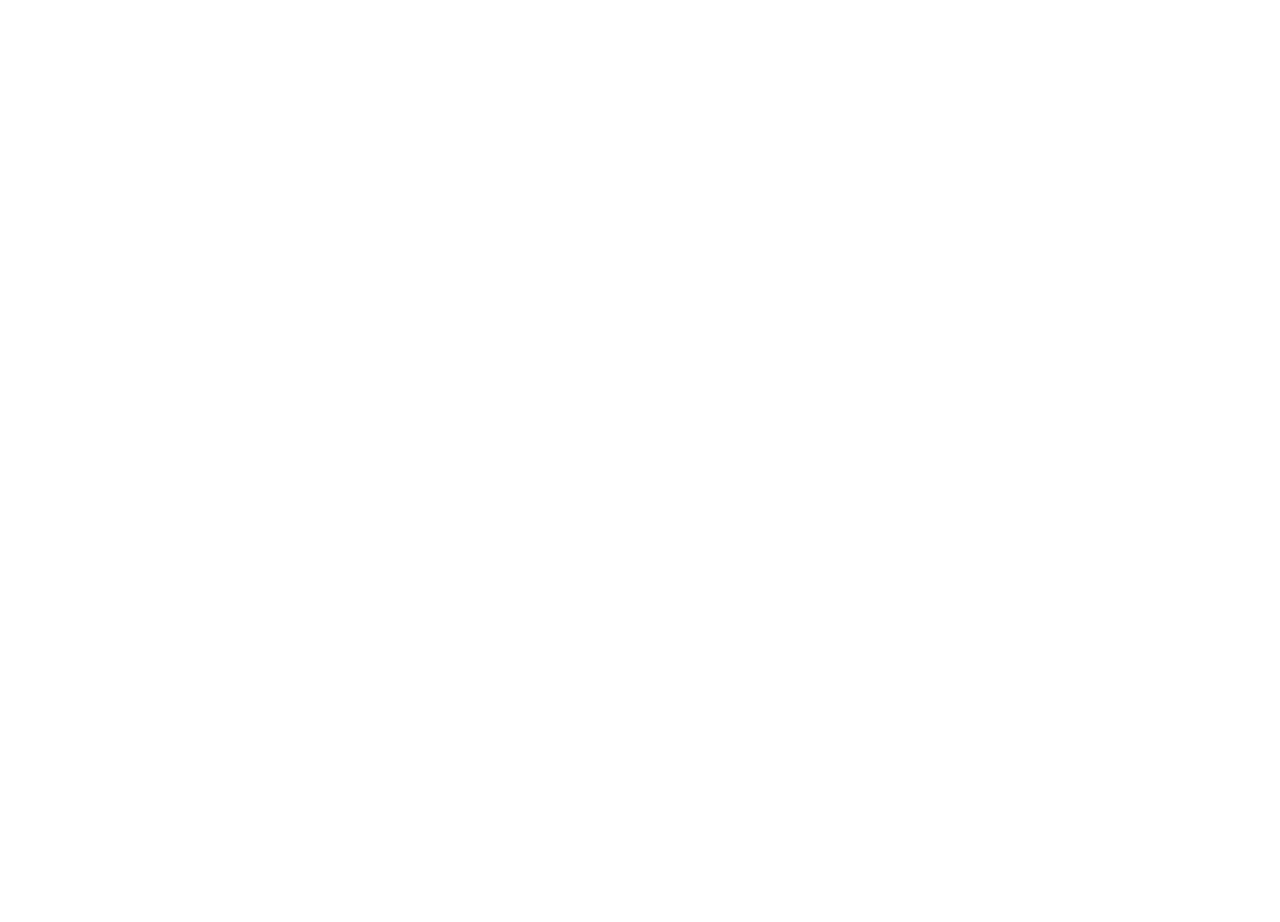
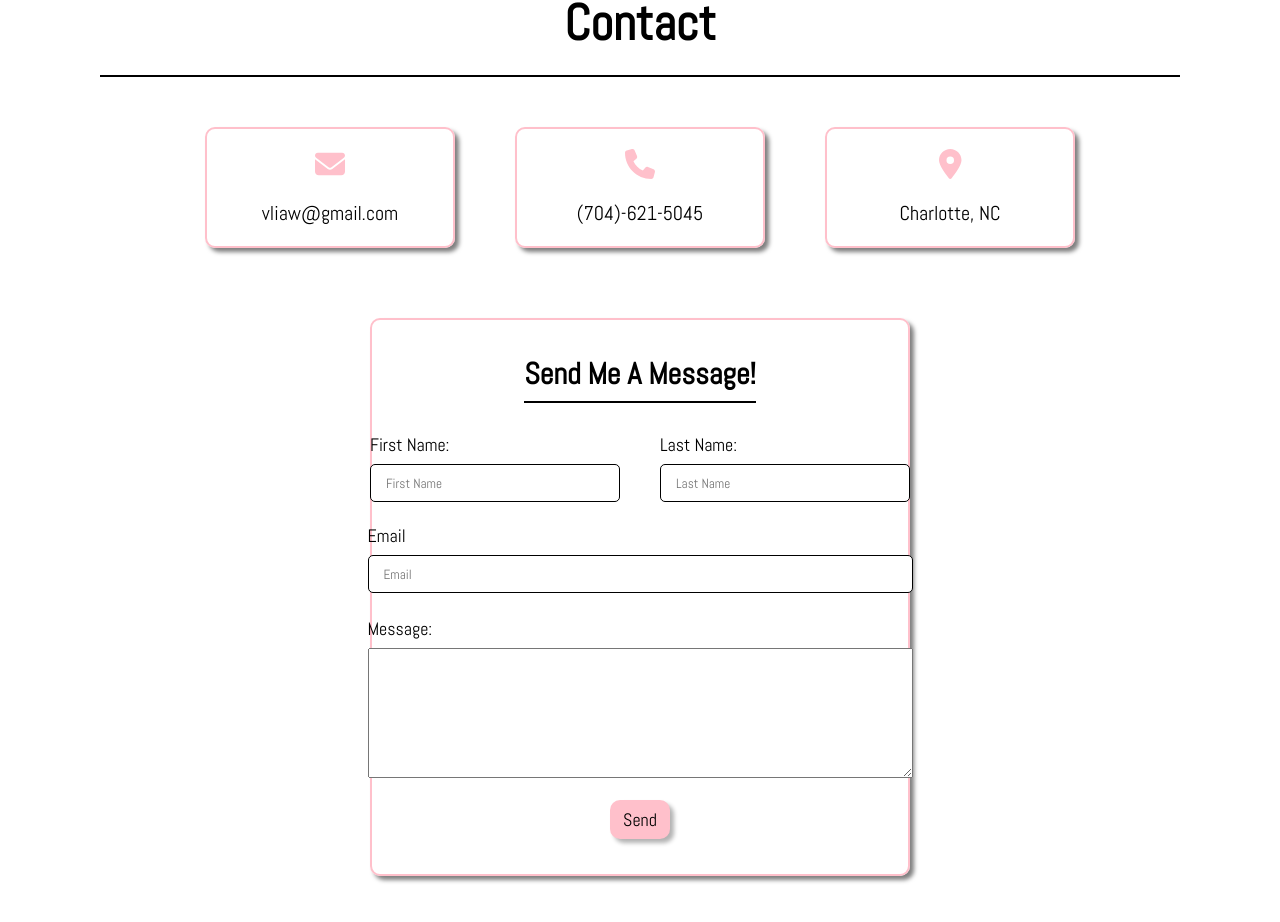
Before and after one commit to VanessaLiaw021/personal-portfolio, a React (Create React App) app: page /contact in a window 1280 px wide. Shown: the part 174-1096 px from the top of the page. Before the commit the page ends 800 px from the top, so only its background shows below. Built offline with nearby package versions, Linux system fonts and the light colour scheme.

Commit message:
added content inside the Contact Component

```diff
--- a/src/App.css
+++ b/src/App.css
@@ -27,6 +27,21 @@
   border-radius: 10px;
   color: black;
 }
+
+.main {
+  margin: 75px 100px;
+}
+
+.main h2 {
+  text-align: center;
+  font-size: 50px;
+  border-bottom: 2px solid black;
+  padding-bottom: 20px;
+}
+
+.pages {
+  background-color: pink;
+}
 /* End Header Component */
 
 /* Start Home Component */
@@ -38,3 +53,82 @@
   height: 100vh;
 }
 /* End Home Component */
+
+/* Start Contact Component */
+.contact-item {
+  display: flex;
+  justify-content: center;
+  align-items: center;
+  flex-wrap: wrap;
+}
+
+.contact-icon {
+  font-size: 30px;
+  color: pink;
+  margin-bottom: 20px;
+}
+
+.contact p {
+  font-size: 20px;
+}
+
+form h3 {
+  font-size: 30px;
+  border-bottom: 2px solid black;
+  padding-bottom: 8px;
+  margin-bottom: 20px;
+}
+
+.name-group {
+  display: flex;
+  justify-content: center;
+  align-items: center;
+  margin: 10px;
+}
+
+.name-group .form-group {
+  margin: 0 20px;
+}
+
+.form-group {
+  display: flex;
+  flex-direction: column;
+  margin: 12px 0;
+}
+
+.form-group #email, .form-group textarea {
+  width: 545px;
+}
+
+label {
+  margin-bottom: 8px;
+  font-size: 18px;
+}
+
+input {
+  width: 250px;
+  height: 38px;
+  border-radius: 5px;
+  border: 1px solid black;
+  padding-left: 15px;
+}
+
+textarea {
+  height: 130px;
+  padding-left: 15px;
+  padding-top: 8px;
+}
+
+form button {
+  margin-top: 10px;
+  width: 60px;
+  padding: 8px;
+  font-size: 18px;
+  cursor: pointer;
+  background-color: pink;
+  border: none;
+  color: black;
+  border-radius: 10px;
+  box-shadow: 4px 4px 4px rgba(0, 0, 0, 0.3);
+}
+/* End Contact Component */
--- a/src/components/Contact.js
+++ b/src/components/Contact.js
@@ -1,9 +1,81 @@
-import React from 'react'
+//Import required files
+import React from 'react';
+import { FontAwesomeIcon } from '@fortawesome/react-fontawesome';
+import { faPhone, faEnvelope, faLocationDot } from '@fortawesome/free-solid-svg-icons';
+import styled from 'styled-components';
 
+//Styled components for contact wrapper
+const ContactWrapper = styled.div`
+  border: 2px solid pink;
+  margin: 50px 30px;
+  width: 250px;
+  text-align: center;
+  padding: 20px 0;
+  box-shadow: 4px 4px 4px rgba(0, 0, 0, 0.5);
+  border-radius: 10px;
+`;
+
+//Styled components for form
+const Form = styled.form`
+  display: flex;
+  justify-content: center;
+  align-items: center;
+  flex-direction: column;
+  border: 2px solid pink;
+  border-radius: 10px;
+  width: 50%;
+  margin: 20px auto;
+  padding: 35px 20px;
+  box-shadow: 4px 4px 4px rgba(0, 0, 0, 0.5);
+`;
+
+//Contact Component
 const Contact = () => {
   return (
-    <div>Contact</div>
-  )
-}
+    <div className="main">
+      <h2>Contact</h2>
+
+      {/* Contact Information */}
+      <div className="contact-item">
+        <ContactWrapper className="contact">
+          <FontAwesomeIcon icon={ faEnvelope } className="contact-icon" />
+          <p>vliaw@gmail.com</p>
+        </ContactWrapper>
+        <ContactWrapper className="contact">
+          <FontAwesomeIcon icon={ faPhone } className="contact-icon" />
+          <p>(704)-621-5045</p>
+        </ContactWrapper>
+        <ContactWrapper className="contact">
+          <FontAwesomeIcon icon={ faLocationDot } className="contact-icon" />
+          <p>Charlotte, NC</p>
+        </ContactWrapper>
+      </div>
+
+      {/* Contact Form */}
+      <Form>
+        <h3>Send Me A Message!</h3>
+        <div className="name-group">
+          <div className="form-group">
+            <label for="firstName">First Name:</label>
+            <input type="text" name="firstName" id="firstName" placeholder="First Name" />
+          </div>
+          <div className="form-group">
+            <label for="lastName">Last Name:</label>
+            <input type="text" name="lastName" id="lastName" placeholder="Last Name" />
+          </div>
+        </div>
+        <div className="form-group">
+          <label for="email">Email</label>
+          <input type="text" name="email" id="email" placeholder="Email" />
+        </div>
+        <div className="form-group">
+          <label>Message:</label>
+          <textarea></textarea>
+        </div>
+        <button type="submit">Send</button>
+      </Form>
+    </div>
+  );
+};
 
 export default Contact;
```
